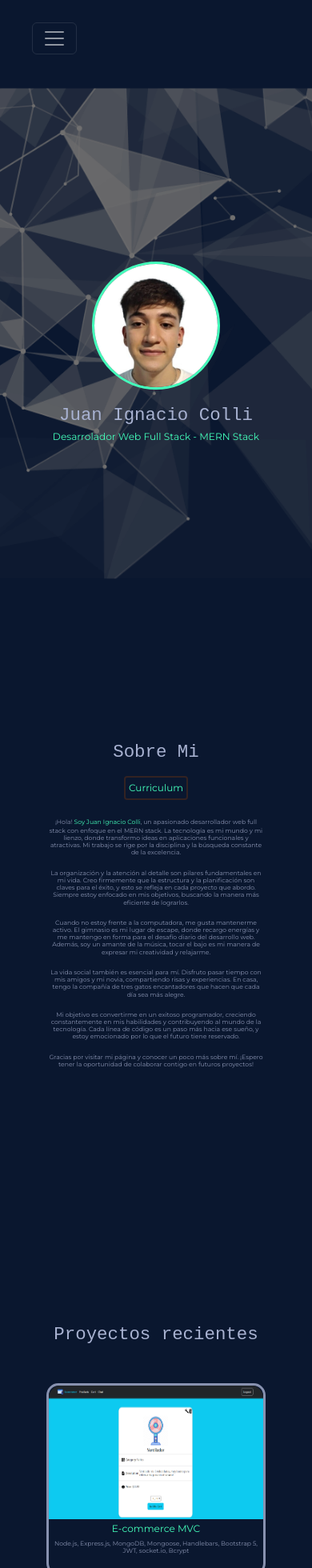
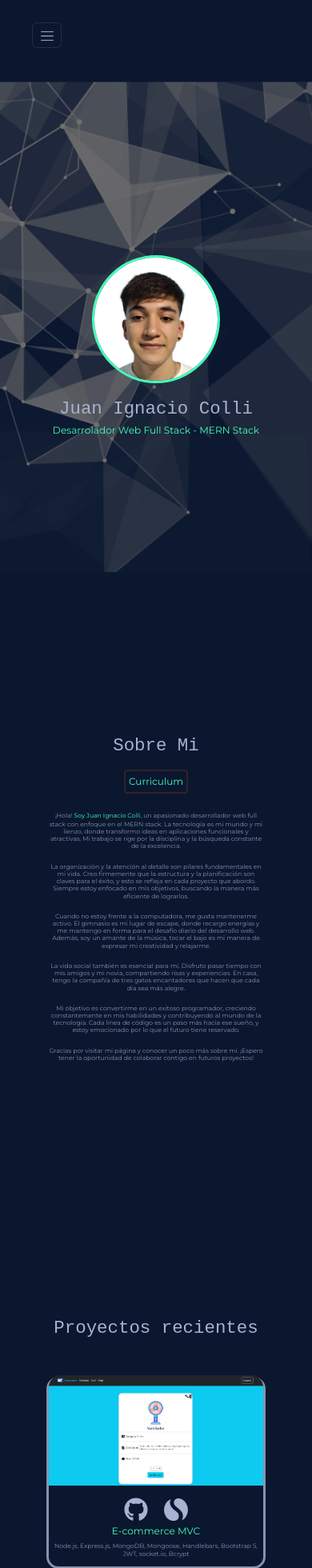
Before and after one commit to JuanIgnacio25/Portfolio, a React (Vite) app: page / in a window 390 px wide. Shown: the top 1960 px of the page at 80% size. Built offline with nearby package versions, Linux system fonts and the light colour scheme; a web font is replaced by a local one.

Commit message:
Iconos de proyectos adaptados responsive

```diff
--- a/src/App.css
+++ b/src/App.css
@@ -16,6 +16,15 @@
 .nav-container {
   padding: 0px 40px !important;
   margin: 20px 0px;
+}
+
+.nav-item a {
+  color: #8892b0 !important;
+  transition: color 0.2s ease-in;
+}
+
+.nav-item a:hover {
+  color: #4fb !important;
 }
 
 /* SideBar */
@@ -497,19 +506,19 @@ footer {
 
 
   .technologies-container i {
-    color: #4fb;
+    color: #a8b2d1;
   }
 
-  .technologies-container p {
+  /* .technologies-container p {
     color: #4fb;
-  }
+  } */
 
-  .social-network-icons a {
+  /* .social-network-icons a {
     border: 2px solid #4fb;
-  }
+  } */
 
   .social-network-icons i {
-    color: #4fb;
+    color: #a8b2d1;
   }
 
 }
@@ -534,6 +543,26 @@ footer {
   .nav-container {
     text-align: center;
   }
+
+  .nav-item a {
+    color: #8892b0 !important;
+    font-size: 12px;
+    padding: 4px;
+  }
+
+  .navbar-toggler {
+    width: 37px;
+    height: 32px;
+    padding: 4px 4px !important;
+  }
+
+  .navbar-toggler-icon {
+    color: #a8b2d1 !important;
+    width: 20px !important;
+    height: 20px !important;
+  }
+
+
 
   /* SideBar */
   .side-bar {
@@ -584,13 +613,13 @@ footer {
 
 
   .project {
-    height: 280px;
+    height: 300px;
     width: 65%;
     margin-bottom: 30px;
   }
 
   .project img {
-    height: 250px;
+    height: 220px;
     width: 100%;
     padding-bottom: 5px;
   }
@@ -601,7 +630,15 @@ footer {
   }
 
   .overlay {
-    display: none;
+    opacity: 1;
+    position: static;
+    transform: translate(-0%, -0%);
+    text-align: center;
+  }
+
+  .overlay-icons i {
+    color: #a8b2d1;
+    font-size: 30px;
   }
 
   /* Technologies */
```
